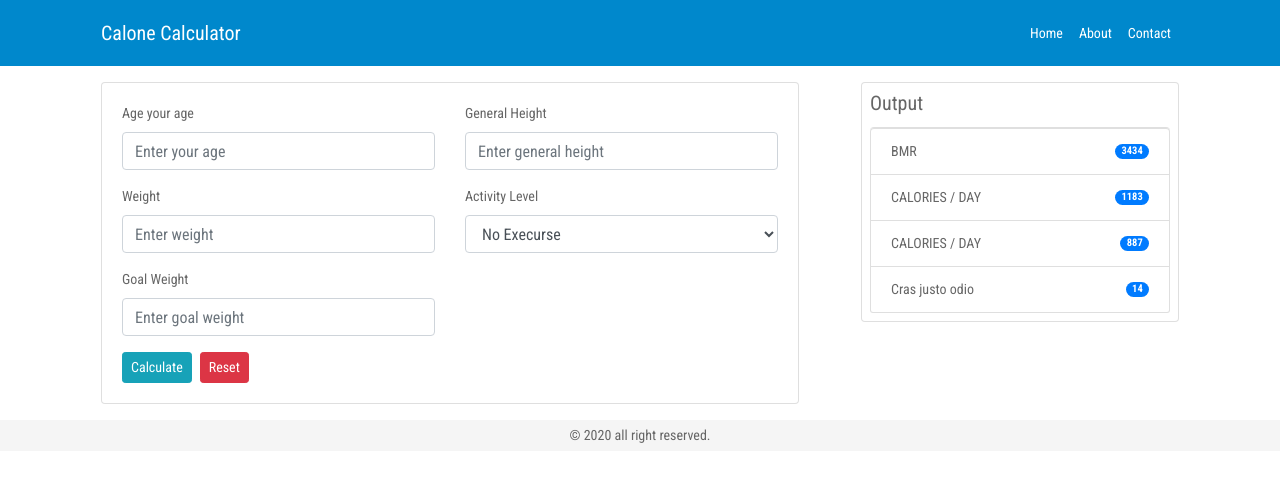
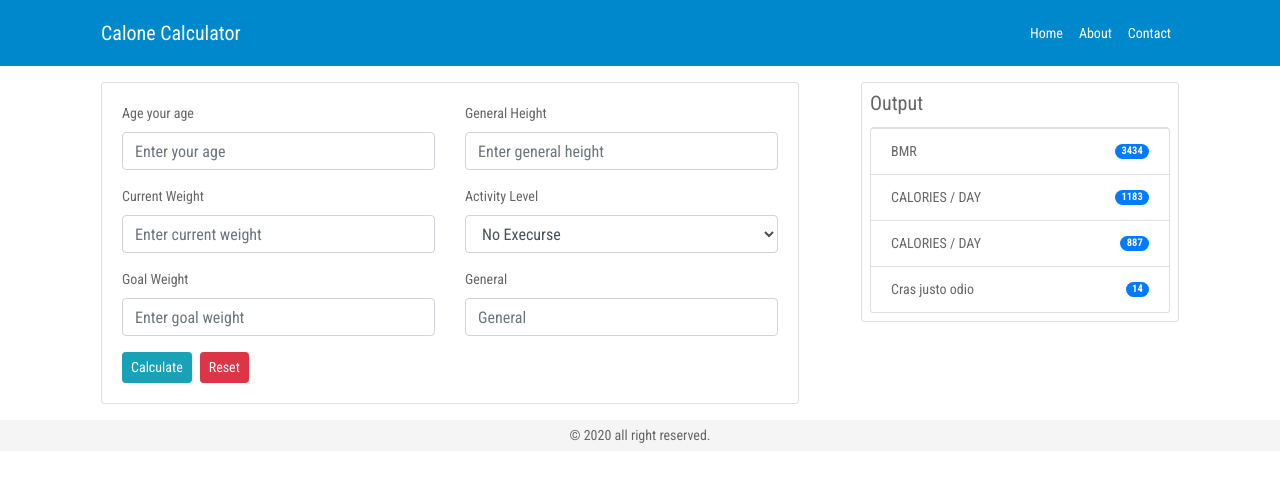
Before and after one commit to mbrsagor/js-pro, a React (Create React App) app: page / in a window 1280 px wide. Shown: the top 482 px of the page. Built offline with nearby package versions, Linux system fonts and the light colour scheme.

Commit message:
As per client requirement change field name

```diff
--- a/src/components/calculateForm.js
+++ b/src/components/calculateForm.js
@@ -7,6 +7,7 @@ class CalculateForm extends Component {
         age: '',
         height: '',
         weight: '',
+        general: '',
         goal_weight: '',
         activity_lavel: '',
     }
@@ -23,7 +24,7 @@ class CalculateForm extends Component {
     }
 
     render() {
-        const {age, height, weight, activity_lavel, goal_weight} = this.state
+        const {age, height, weight, activity_lavel, goal_weight, general} = this.state
         return (
             <>
                 <Container>
@@ -64,11 +65,11 @@ class CalculateForm extends Component {
                                         <Row>
                                             <Col lg={6}>
                                                 <div className="form-group">
-                                                    <label htmlFor="age">Weight</label>
+                                                    <label htmlFor="age">Current Weight</label>
                                                     <input
                                                         type="number"
                                                         className="form-control"
-                                                        placeholder="Enter weight"
+                                                        placeholder="Enter current weight"
                                                         name="weight"
                                                         value={weight}
                                                         onChange={this.handleChange}
@@ -102,6 +103,19 @@ class CalculateForm extends Component {
                                                         placeholder="Enter goal weight"
                                                         name="goal_weight"
                                                         value={goal_weight}
+                                                        onChange={this.handleChange}
+                                                    />
+                                                </div>
+                                            </Col>
+                                            <Col lg={6}>
+                                                <div className="form-group">
+                                                    <label htmlFor="general">General</label>
+                                                    <input
+                                                        type="text"
+                                                        className="form-control"
+                                                        placeholder="General"
+                                                        name="general"
+                                                        value={general}
                                                         onChange={this.handleChange}
                                                     />
                                                 </div>
```
